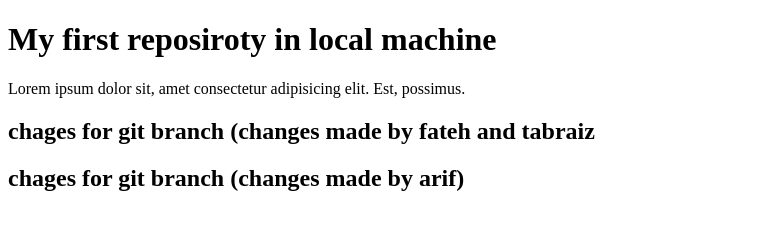
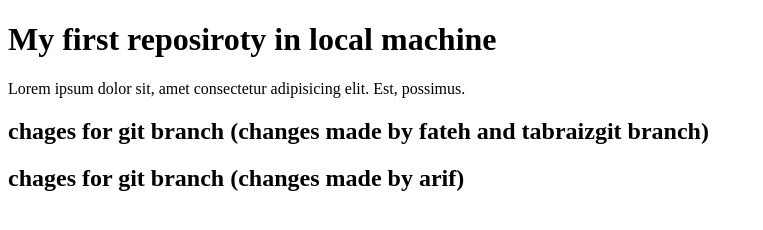
Before and after one commit to Ansari-87/localproject, a plain HTML site: page index.html in a window 1280 px wide. Shown: the whole page, without its empty margins (0-763 px from the left). Drawn offline with Linux system fonts and the light colour scheme.

Commit message:
something change

```diff
--- a/index.html
+++ b/index.html
@@ -8,7 +8,7 @@
 <body>
     <h1>My first reposiroty in local machine</h1>
     <p>Lorem ipsum dolor sit, amet consectetur adipisicing elit. Est, possimus.</p>
-    <h2>chages for git branch (changes made by fateh and tabraiz</h2>
+    <h2>chages for git branch (changes made by fateh and tabraizgit branch)</h2>
     <h2>chages for git branch (changes made by arif)</h2>
 </body>
 </html>
```
